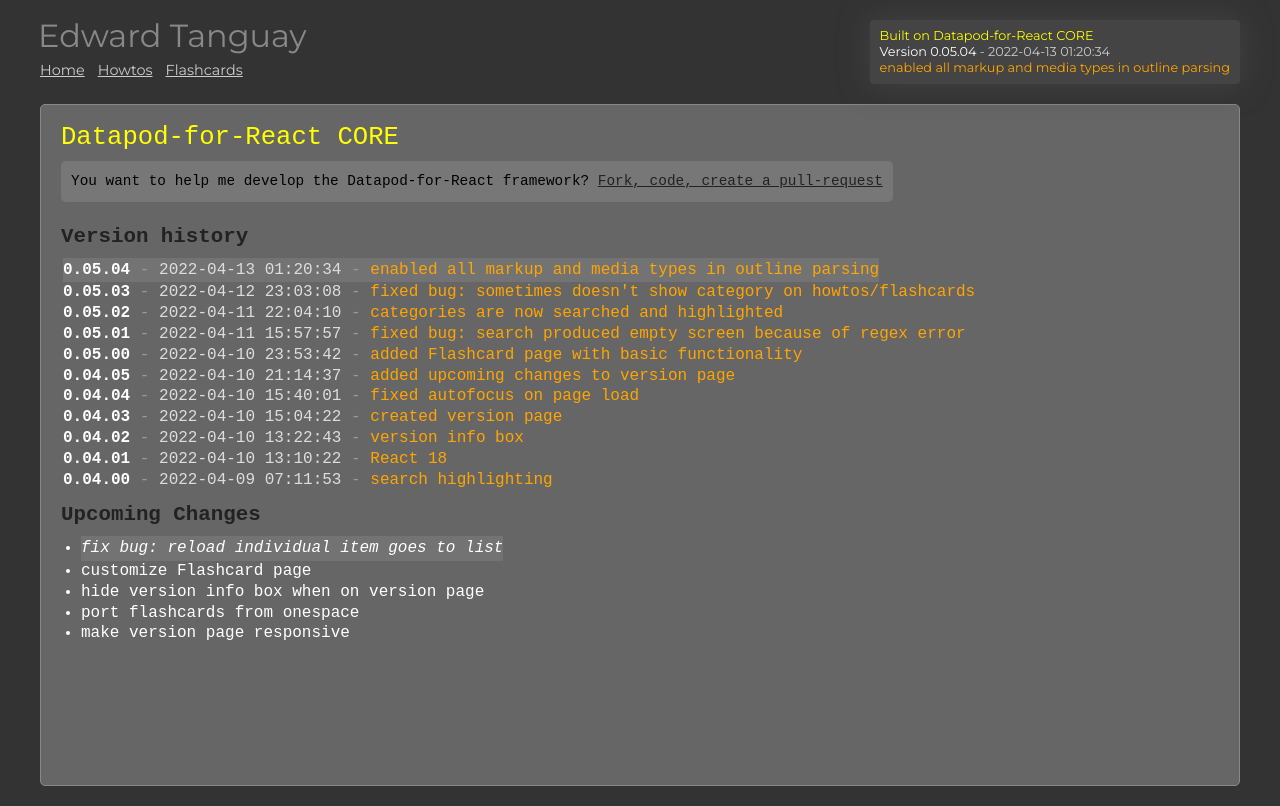
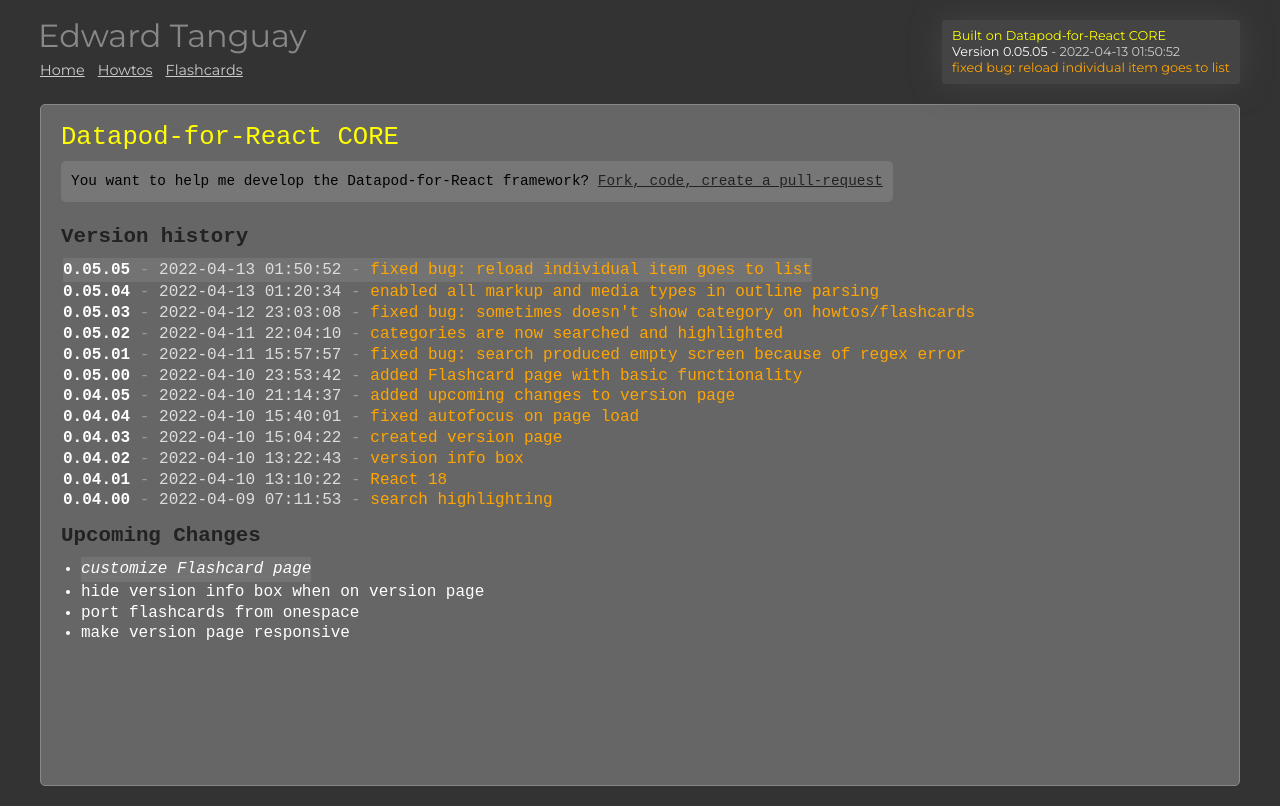
Before and after one commit to edwardtanguay/dpodreactcore, a React (Create React App) app: page /siteVersions in a window 1280 px wide. Built offline with nearby package versions, Linux system fonts and the light colour scheme.

Commit message:
fixed single item relaod

```diff
--- a/src/custom/pages/PageFlashcards.tsx
+++ b/src/custom/pages/PageFlashcards.tsx
@@ -42,7 +42,7 @@
 
 	useEffect(() => {
 		setTimeout(() => {
-			if (refSearchText.current !== null) {
+			if (refSearchText.current !== null && getUrlId() === 0) {
 				refSearchText.current.focus();
 			}
 		}, 50);
--- a/src/custom/pages/PageHowtos.tsx
+++ b/src/custom/pages/PageHowtos.tsx
@@ -42,7 +42,7 @@
 
 	useEffect(() => {
 		setTimeout(() => {
-			if (refSearchText.current !== null) {
+			if (refSearchText.current !== null && getUrlId() === 0) {
 				refSearchText.current.focus();
 			}
 		}, 50);
--- a/src/system/data/json/data_versioning.json
+++ b/src/system/data/json/data_versioning.json
@@ -65,12 +65,15 @@
 			"whenPublished": "2022-04-13 01:20:34",
 			"shortDescription": "enabled all markup and media types in outline parsing",
 			"notes": ""
+		},
+		{
+			"version": "0.05.05",
+			"whenPublished": "2022-04-13 01:50:52",
+			"shortDescription": "fixed bug: reload individual item goes to list",
+			"notes": ""
 		}
 	],
 	"todos": [
-		{
-			"title": "fix bug: reload individual item goes to list"
-		},
 		{
 			"title": "customize Flashcard page"
 		},
```
